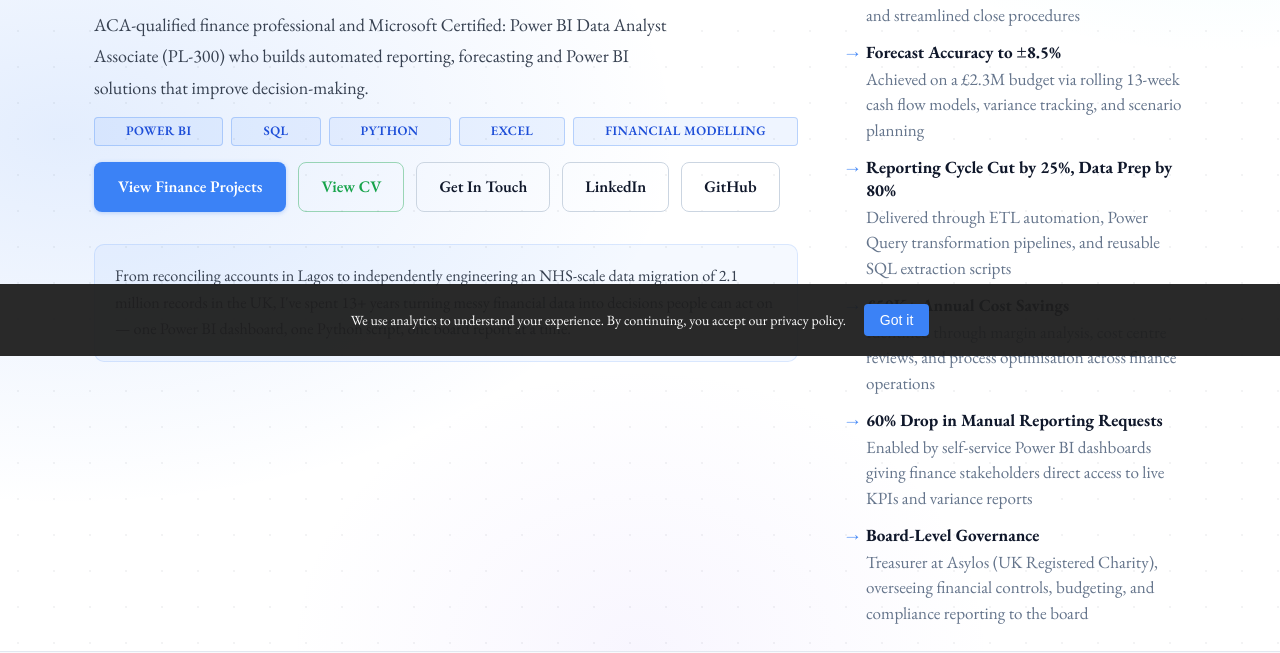
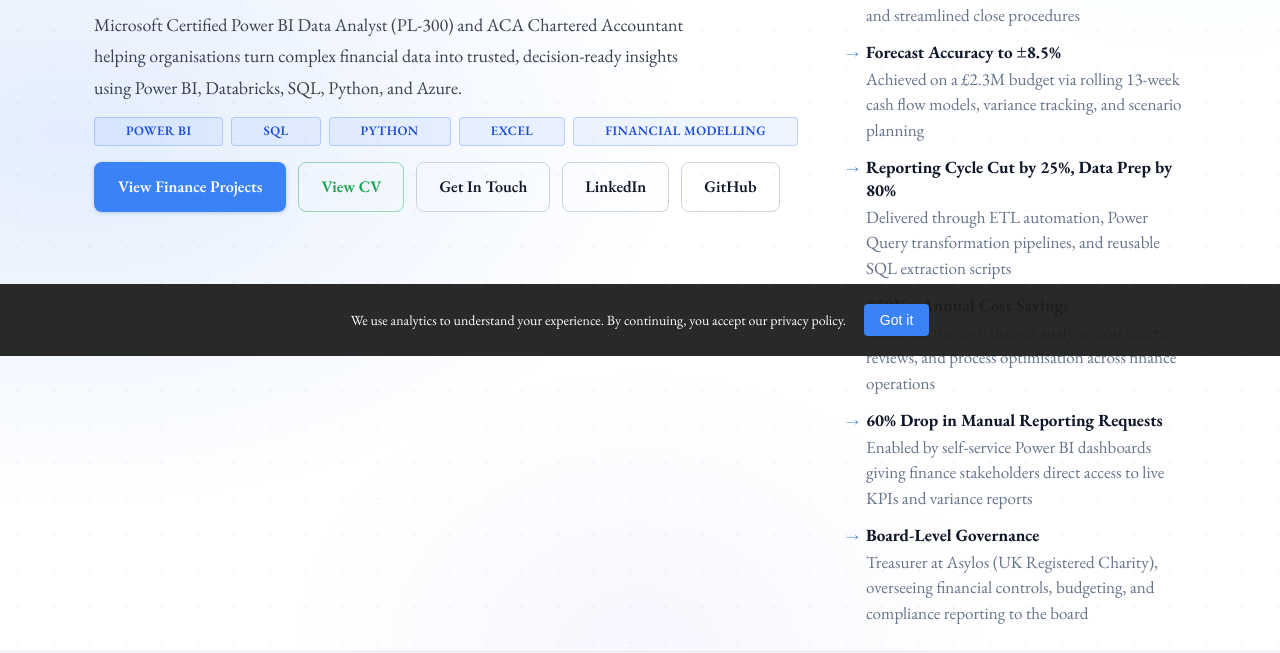
Before and after one commit to TeslimAdeyanju/TeslimAdeyanju.github.io, a plain HTML site: page index.html in a window 1280 px wide. Shown: the part 444-1097 px from the top of the page. Drawn offline with nearby package versions, Linux system fonts and the light colour scheme.

Commit message:
Condense hero bio from new bio/story text, drop the Lagos-story box
Hero bio line now leads with the PL-300 + ACA credentials and value
prop condensed from the longer LinkedIn-style bio. Removed the
bordered "From reconciling accounts in Lagos..." box entirely, so
"How I Help" (already the very next section after the hero) sits
closer to the name with less to scroll past.

```diff
--- a/assets/css/styles.css
+++ b/assets/css/styles.css
@@ -311,20 +311,6 @@ a:hover { text-decoration: underline; }
   margin: 0 auto 12px;
   text-align: center;
 }
-.hero-story {
-  margin-top: 22px;
-  background: rgba(59,130,246,.08);
-  border: 1px solid rgba(59,130,246,.18);
-  border-radius: 10px;
-  padding: 18px 20px;
-}
-.hero-story p {
-  color: #CBD5E1;
-  font-size: .9rem;
-  line-height: 1.65;
-  margin: 0;
-}
-
 /* ── Finance capability summary ─────────────────────────────── */
 .help-grid {
   display: grid;
@@ -714,11 +700,6 @@ a:hover { text-decoration: underline; }
 }
 [data-theme="light"] .hero-bio { color: var(--gray-700); }
 [data-theme="light"] .hero-value { color: var(--dark); }
-[data-theme="light"] .hero-story {
-  background: rgba(59,130,246,.05);
-  border-color: rgba(59,130,246,.15);
-}
-[data-theme="light"] .hero-story p { color: var(--gray-700); }
 [data-theme="light"] .hero-impact-label { color: var(--blue-d); }
 [data-theme="light"] .impact-title { color: var(--dark); }
 [data-theme="light"] .impact-desc { color: var(--gray-500); }
--- a/index.html
+++ b/index.html
@@ -120,7 +120,7 @@
 
         <p class="hero-value reveal" style="--d:.3s">Financial Data Analyst for FP&amp;A and commercial finance</p>
         <p class="hero-bio reveal" style="--d:.35s">
-          ACA-qualified finance professional and Microsoft Certified: Power BI Data Analyst Associate (PL-300) who builds automated reporting, forecasting and Power BI solutions that improve decision-making.
+          Microsoft Certified Power BI Data Analyst (PL-300) and ACA Chartered Accountant helping organisations turn complex financial data into trusted, decision-ready insights using Power BI, Databricks, SQL, Python, and Azure.
         </p>
 
         <div class="hero-tools reveal" style="--d:.38s">
@@ -137,10 +137,6 @@
           <a href="mailto:info@adeyanjuteslim.co.uk" class="btn-ghost">Get In Touch</a>
           <a href="https://www.linkedin.com/in/adeyanjuteslimuthman" target="_blank" rel="noopener" class="btn-ghost">LinkedIn</a>
           <a href="https://github.com/TeslimAdeyanju" target="_blank" rel="noopener" class="btn-ghost">GitHub</a>
-        </div>
-
-        <div class="hero-story reveal" style="--d:.45s">
-          <p>From reconciling accounts in Lagos to independently engineering an NHS-scale data migration of 2.1 million records in the UK, I've spent 13+ years turning messy financial data into decisions people can act on — one Power BI dashboard, one Python script, one board report at a time.</p>
         </div>
 
       </div>
```
